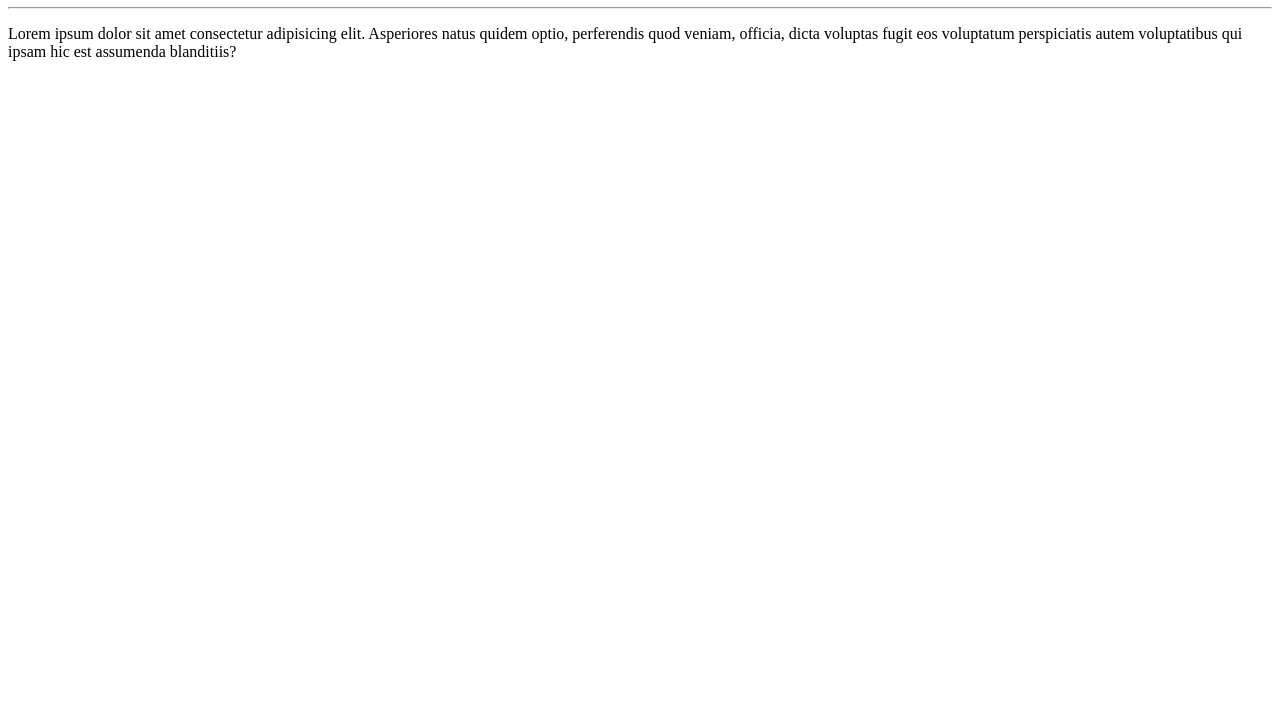
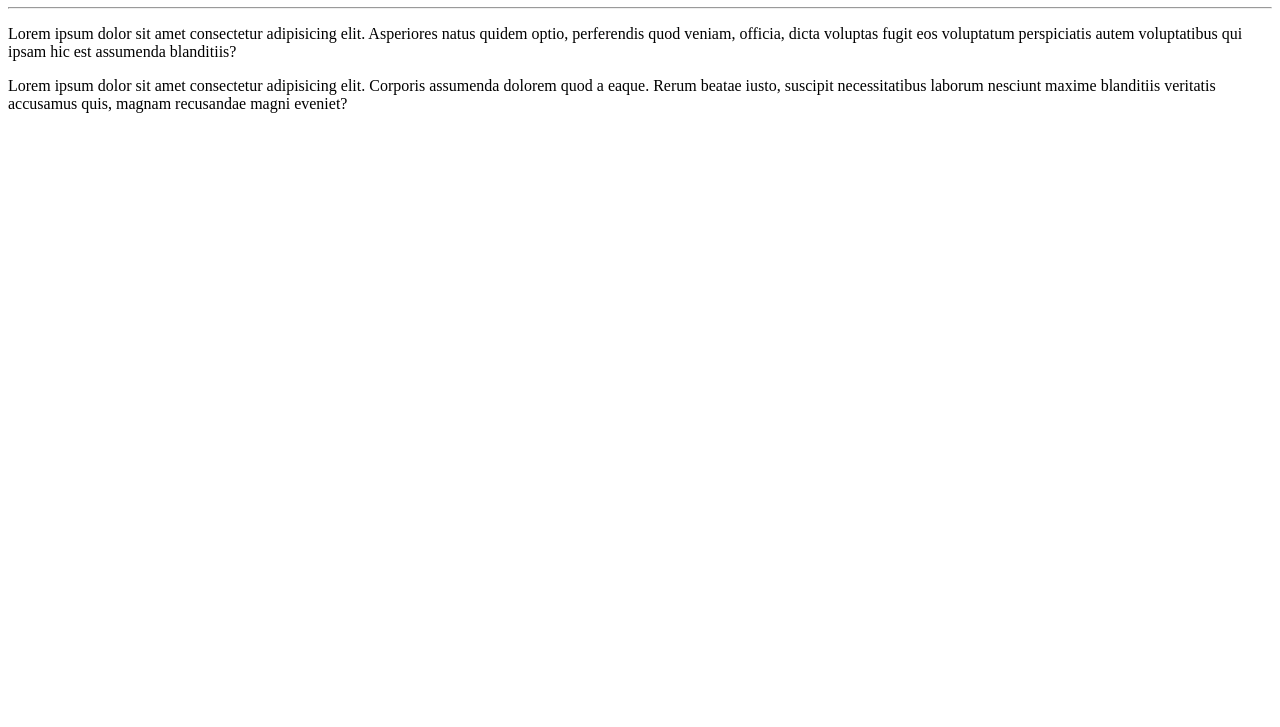
Before and after one commit to joaquimbatista290/ola-mundo, a plain HTML site: page site-exemplo/index.html in a window 1280 px wide. Shown: the part 73-800 px from the top of the page. Drawn offline with Linux system fonts and the light colour scheme.

Commit message:
adicionei um paragrafo

```diff
--- a/site-exemplo/index.html
+++ b/site-exemplo/index.html
@@ -9,6 +9,7 @@
     <h1>ola ,mundo</h1>
     <hr>
     <p>Lorem ipsum dolor sit amet consectetur adipisicing elit. Asperiores natus quidem optio, perferendis quod veniam, officia, dicta voluptas fugit eos voluptatum perspiciatis autem voluptatibus qui ipsam hic est assumenda blanditiis?</p>
+    <p>Lorem ipsum dolor sit amet consectetur adipisicing elit. Corporis assumenda dolorem quod a eaque. Rerum beatae iusto, suscipit necessitatibus laborum nesciunt maxime blanditiis veritatis accusamus quis, magnam recusandae magni eveniet?</p>
 
 </body>
 </html>
```
